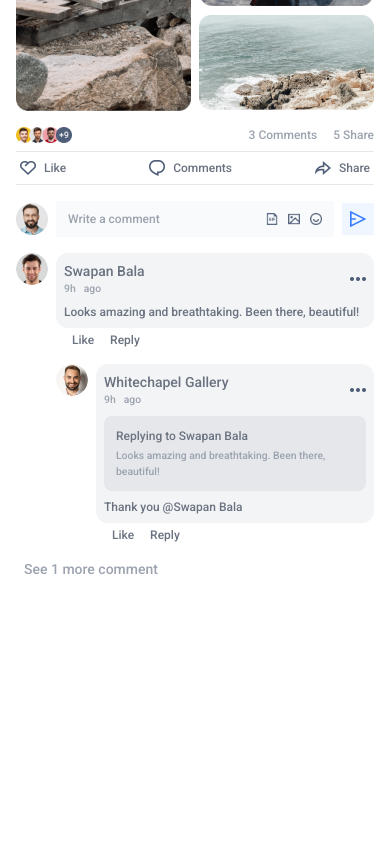
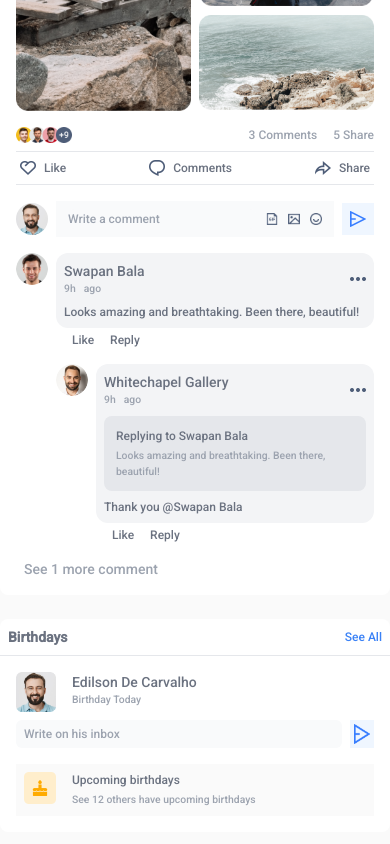
Before and after one commit to masrur-sakib/meetmax, a Next.js app: page / in a window 390 px wide. Shown: the part 1324-2168 px from the top of the page. Before the commit the page ends 1919 px from the top, so only its background shows below. Built offline with nearby package versions, Linux system fonts and the light colour scheme.

Commit message:
inserted brithdayCard in between the dynamic posts for small screens.

```diff
--- a/src/components/Feed/Feed.jsx
+++ b/src/components/Feed/Feed.jsx
@@ -10,17 +10,28 @@ import StoryCard from '../StoryCard';
 import EventCard from '../EventCard';
 import Image from 'next/image';
 import { eventsData } from '@/data/eventsData';
+import UserCardBirthday from '../UserCardBirthday';
+import { usersData } from '@/data/usersData';
 
 export default function Feed() {
   const eventSectionInsertPosition = 1;
+  const birthdaySectionInsertPosition = 2;
 
+  // Let's Assume, Today date = 2024-08-20
+  const currentDate = new Date('2024-08-20');
+  const birthdayUser = usersData.find((user) => {
+    if (user.birthdayDate !== '') {
+      const dbDate = new Date(user.birthdayDate);
+      return dbDate.getTime() === currentDate.getTime();
+    }
+  });
   return (
     <div className='flex items-start justify-start'>
       {/*Left  Sidebar */}
       <LeftSidebar />
 
       {/* Feed */}
-      <div className='sm:pl-6 sm:pr-6 xl:pr-0 sm:pt-6 sm:pb-10 flex-1 bg-zinc-50 rounded-xl text-gray-500'>
+      <div className='sm:pl-6 sm:pr-6 xl:pr-0 sm:pt-6 pb-6 flex-1 bg-zinc-50 rounded-xl text-gray-500'>
         {/* Story Section - Only Small Screen */}
         <StoryCard position='topFeed' />
 
@@ -32,6 +43,7 @@ export default function Feed() {
           <>
             <Post key={data.id} data={data} />
 
+            {/* Event Card between Posts - Small Screen */}
             {index === eventSectionInsertPosition - 1 && (
               <div className='mt-6 xs:hidden bg-white rounded-lg'>
                 <div className='p-2 flex justify-between items-center border-b border-gray-200'>
@@ -52,6 +64,19 @@ export default function Feed() {
                 ))}
               </div>
             )}
+
+            {/* Birthday Card between Posts - Small Screen */}
+            {index === birthdaySectionInsertPosition - 1 && (
+              <div className='mt-6 xs:hidden bg-white rounded-lg'>
+                <div className='p-2 flex justify-between items-center border-b border-gray-200'>
+                  <p className='font-semibold text-sm'>Birthdays</p>
+                  <p className='text-blue-500 text-xs cursor-pointer'>
+                    See All
+                  </p>
+                </div>
+                <UserCardBirthday data={birthdayUser} />
+              </div>
+            )}
           </>
         ))}
       </div>
--- a/src/components/UserCardBirthday.jsx
+++ b/src/components/UserCardBirthday.jsx
@@ -20,7 +20,7 @@ export default function UserCardBirthday({ data }) {
         </div>
       </div>
       {/* Send Message */}
-      <div className='mt-2 h-6 flex justify-between items-center space-x-2'>
+      <div className='mt-2 h-7 flex justify-between items-center space-x-2'>
         <input
           id='birthdayInput'
           className='p-2 w-full h-full bg-gray-50 outline-none placeholder:text-gray-400 text-xs rounded-md'
```
